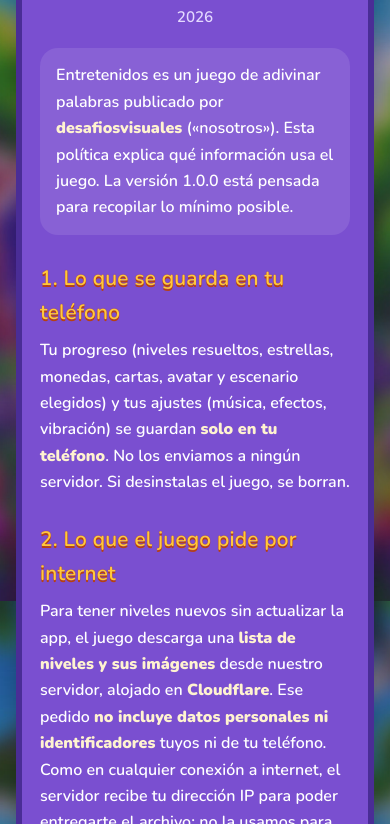
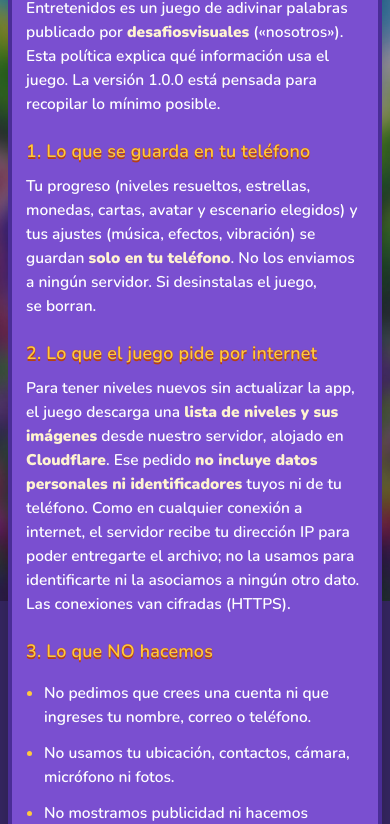
Before and after one commit to entretenidosofi-ui/entretenidos-privacidad, a plain HTML site: page index.html in a window 390 px wide. Shown: the part 243-1067 px from the top of the page. Drawn offline with nearby package versions, Linux system fonts and the light colour scheme; a web font is replaced by a local one.

Commit message:
Celular: más ancho para el texto, títulos parejos y sin agrandado automático
Co-Authored-By: Claude Opus 5.5 <noreply@anthropic.com>

```diff
--- a/index.html
+++ b/index.html
@@ -16,12 +16,16 @@
     --crema: #FFF3D0; --sombra: #2A1A4A;
   }
   * { box-sizing: border-box; }
-  html { background: #3B2A6B; }
-  body {
-    margin: 0; min-height: 100vh; color: #FFFFFF;
-    font: 600 17px/1.65 "Nunito", system-ui, sans-serif;
-    background: #3B2A6B url("fondo.jpg") center / cover fixed no-repeat;
+  /* Chrome de Android agranda párrafos sueltos por su cuenta («font boosting») y el texto queda disparejo. */
+  html { background: #3B2A6B; -webkit-text-size-adjust: 100%; text-size-adjust: 100%; }
+  body { margin: 0; min-height: 100vh; color: #FFFFFF; font: 600 17px/1.65 "Nunito", system-ui, sans-serif; }
+  /* Fondo fijo en una capa aparte: «background-attachment: fixed» en el celular se estira o se ignora. */
+  body::before {
+    content: ""; position: fixed; inset: 0; z-index: -1;
+    background: #3B2A6B url("fondo.jpg") center / cover no-repeat;
   }
+  p, li { text-wrap: pretty; overflow-wrap: break-word; }
+  h1, h2 { text-wrap: balance; }
   main { max-width: 760px; margin: 0 auto; padding: 22px 16px 48px; }
   .logo { display: block; width: min(420px, 82%); margin: 4px auto 14px; filter: drop-shadow(0 6px 10px rgba(0,0,0,.35)); }
   .tarjeta {
@@ -49,7 +53,19 @@
     box-shadow: 0 5px 0 rgba(0,0,0,.25); text-align: center;
   }
   footer { margin-top: 22px; text-align: center; color: var(--crema); font-size: .9rem; text-shadow: 0 1px 3px rgba(0,0,0,.6); }
-  @media (max-width: 480px) { .tarjeta { padding: 22px 18px 26px; border-radius: 28px; } body { font-size: 16px; } }
+  /* Celular: más ancho para el texto (menos margen y relleno) y letra un poco más chica. */
+  @media (max-width: 520px) {
+    body { font-size: 15.5px; line-height: 1.55; }
+    main { padding: 14px 8px 32px; }
+    .logo { width: 78%; margin-bottom: 10px; }
+    .tarjeta { border-width: 4px; border-radius: 24px; padding: 20px 14px 24px; }
+    h1 { font-size: 1.7rem; }
+    .fecha { font-size: .82rem; margin-bottom: 14px; }
+    .intro { background: none; padding: 0; border-radius: 0; }
+    h2 { font-size: 1.12rem; margin-top: 22px; }
+    ul { padding-left: 18px; }
+    .pastilla { padding: 10px 22px; border-width: 4px; }
+  }
 </style>
 </head>
 <body>
```
